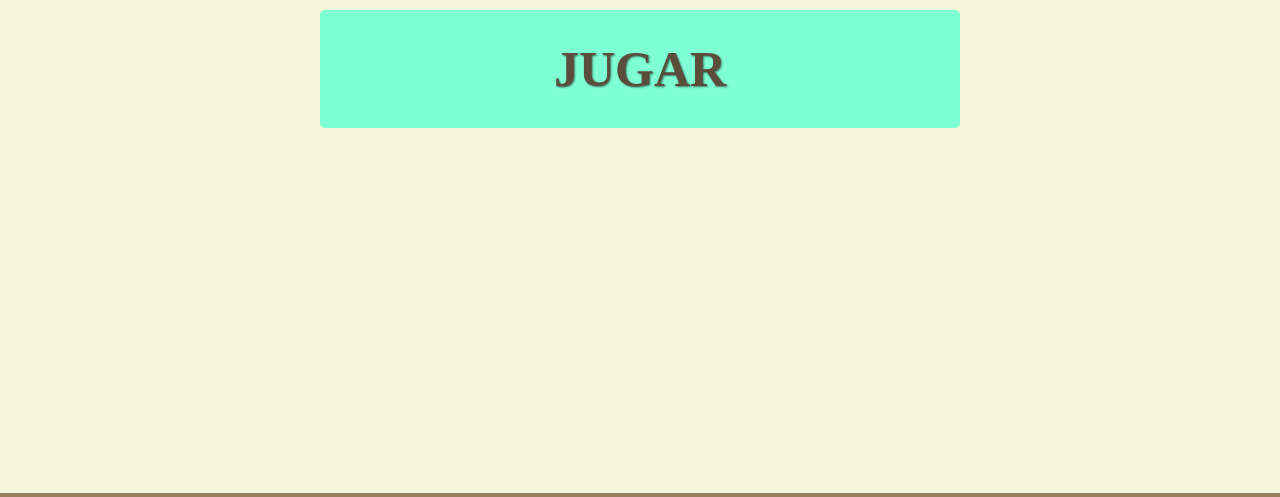
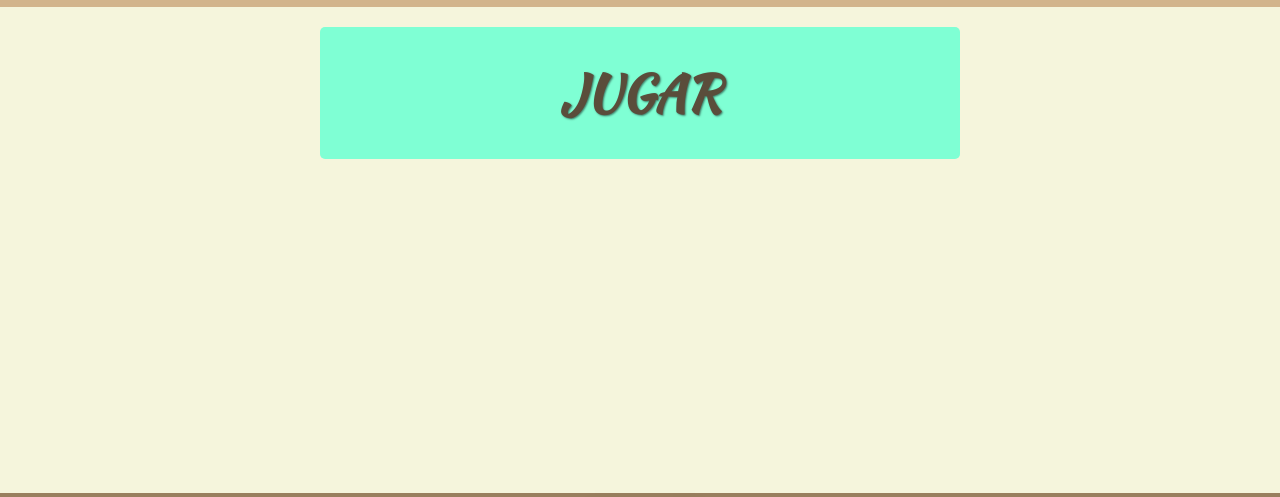
Before and after one commit to Marc0sPM/COCKTAILS---YOU, a plain HTML site: page index.html in a window 1280 px wide. Shown: the part 231-728 px from the top of the page. Drawn offline with Linux system fonts and the light colour scheme; the site is published under a folder, as on GitHub Pages, so addresses that start at the root find nothing.

Commit message:
Update style.css

```diff
--- a/src/style.css
+++ b/src/style.css
@@ -1,7 +1,7 @@
 /*Definicion de la fuente para titulos*/
 @font-face {
     font-family: 'myFont';
-    src: url(/assets/webFonts/KaushanScript-Regular.ttf);
+    src: url(../assets/webFonts/KaushanScript-Regular.ttf);
 }
 /*--------------------*/
 
```
